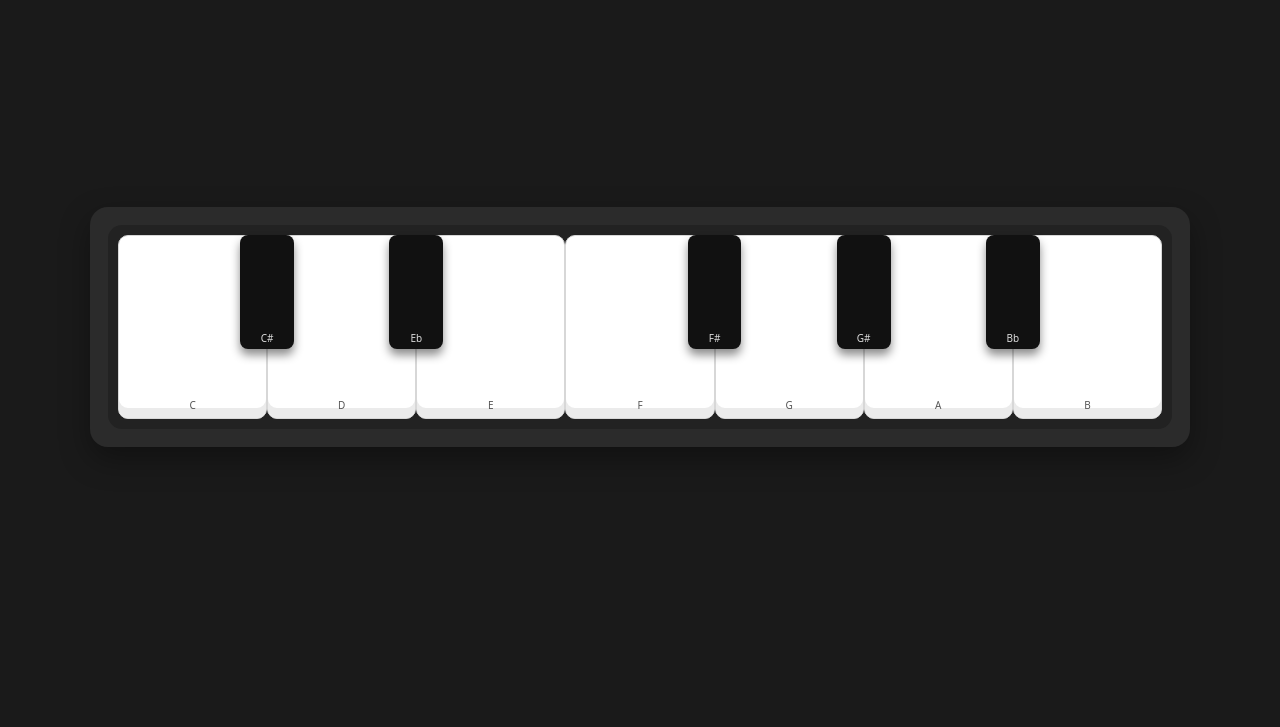
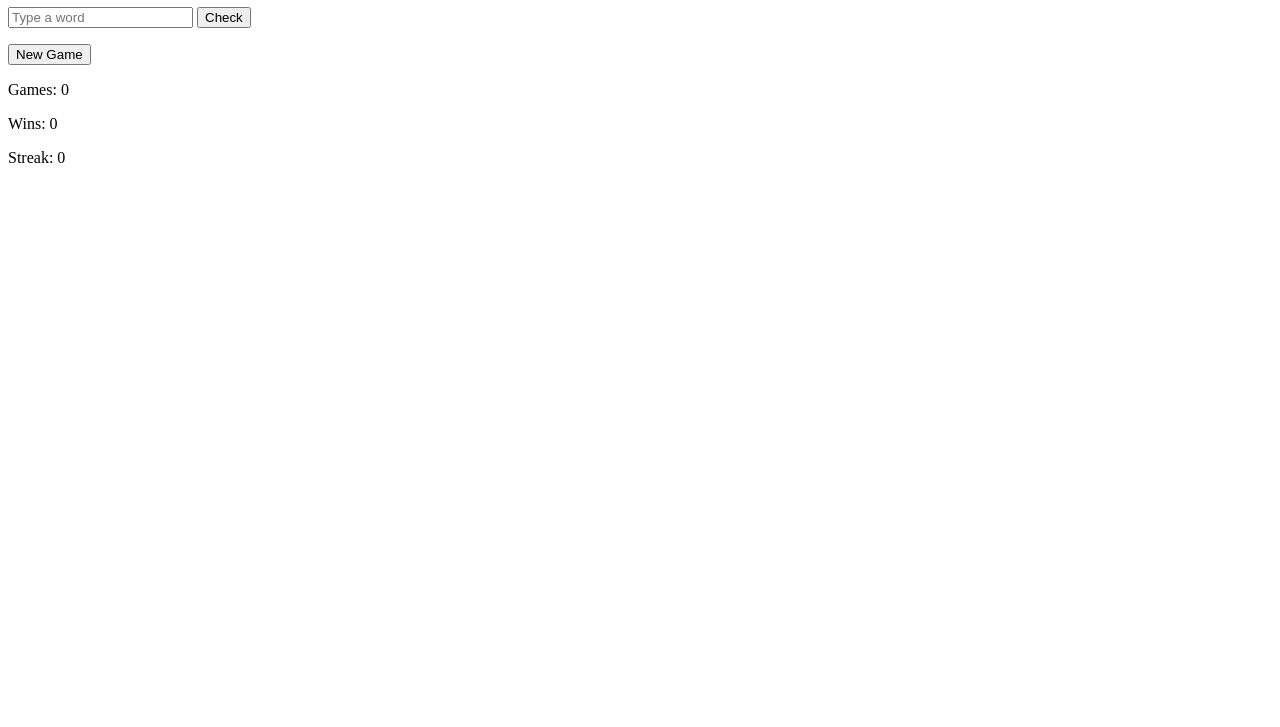
Before and after one commit to paunagiulia/multimedia, a plain HTML site: page index.html in a window 1280 px wide. Shown: the part 73-800 px from the top of the page. Drawn offline with Linux system fonts and the light colour scheme.

Commit message:
Add word game assignment

```diff
--- a/index.html
+++ b/index.html
@@ -1,49 +1,34 @@
-<!doctype html>
-<html lang="ro">
+<!DOCTYPE html>
+<html lang="en">
 <head>
-  <meta charset="UTF-8" />
-  <meta name="viewport" content="width=device-width, initial-scale=1.0" />
-  <title>Multimedia Keyboard</title>
-  <link rel="stylesheet" href="style.css" />
+  <meta charset="UTF-8">
+  <title>Multimedia Word Game</title>
+  <meta name="viewport" content="width=device-width, initial-scale=1.0">
+  <link rel="stylesheet" href="style.css">
 </head>
 <body>
 
-  <div class="keyboard">
-    <div class="keypad">
-      <div class="white-wrap">
-        <div class="key white" data-note="C"></div>
-        <div class="key black" data-note="C#"></div>
-      </div>
+  <div class="container">
+    <h1>Multimedia Word Game</h1>
 
-      <div class="white-wrap">
-        <div class="key white" data-note="D"></div>
-        <div class="key black" data-note="Eb"></div>
-      </div>
+    <div id="board"></div>
 
-      <div class="white-wrap">
-        <div class="key white" data-note="E"></div>
-      </div>
+    <div class="controls">
+      <input id="wordInput" type="text" maxlength="5" placeholder="Type a word">
+      <button id="checkBtn">Check</button>
+    </div>
 
-      <div class="white-wrap">
-        <div class="key white" data-note="F"></div>
-        <div class="key black" data-note="F#"></div>
-      </div>
+    <p id="info"></p>
 
-      <div class="white-wrap">
-        <div class="key white" data-note="G"></div>
-        <div class="key black" data-note="G#"></div>
-      </div>
+    <button id="newGame" class="hidden">New Game</button>
 
-      <div class="white-wrap">
-        <div class="key white" data-note="A"></div>
-        <div class="key black" data-note="Bb"></div>
-      </div>
-
-      <div class="white-wrap">
-        <div class="key white" data-note="B"></div>
-      </div>
+    <div class="stats">
+      <p>Games: <span id="games">0</span></p>
+      <p>Wins: <span id="wins">0</span></p>
+      <p>Streak: <span id="streak">0</span></p>
     </div>
   </div>
 
+  <script src="script.js"></script>
 </body>
 </html>
--- /dev/null
+++ b/script.js
@@ -0,0 +1,109 @@
+const wordList = [
+  "media","sound","video","light","pixel",
+  "color","music","input","frame","logic"
+];
+
+let secretWord = "";
+let rowIndex = 0;
+let finished = false;
+
+let games = 0;
+let wins = 0;
+let streak = 0;
+
+const board = document.getElementById("board");
+const input = document.getElementById("wordInput");
+const info = document.getElementById("info");
+const newGameBtn = document.getElementById("newGame");
+
+function createBoard() {
+  board.innerHTML = "";
+  for (let i = 0; i < 6; i++) {
+    const row = document.createElement("div");
+    row.className = "row";
+    for (let j = 0; j < 5; j++) {
+      const cell = document.createElement("div");
+      cell.className = "cell";
+      row.appendChild(cell);
+    }
+    board.appendChild(row);
+  }
+}
+
+function startGame() {
+  secretWord = wordList[Math.floor(Math.random() * wordList.length)];
+  rowIndex = 0;
+  finished = false;
+  info.textContent = "";
+  input.value = "";
+  newGameBtn.classList.add("hidden");
+  createBoard();
+}
+
+function checkWord() {
+  if (finished) return;
+
+  const guess = input.value.toLowerCase();
+
+  if (guess.length !== 5) {
+    info.textContent = "Word must have 5 letters.";
+    return;
+  }
+
+  const result = Array(5).fill("wrong");
+  let tempWord = secretWord.split("");
+
+  for (let i = 0; i < 5; i++) {
+    if (guess[i] === tempWord[i]) {
+      result[i] = "correct";
+      tempWord[i] = null;
+    }
+  }
+
+  for (let i = 0; i < 5; i++) {
+    if (result[i] === "correct") continue;
+    const index = tempWord.indexOf(guess[i]);
+    if (index !== -1) {
+      result[i] = "present";
+      tempWord[index] = null;
+    }
+  }
+
+  const row = board.children[rowIndex];
+  for (let i = 0; i < 5; i++) {
+    row.children[i].textContent = guess[i];
+    row.children[i].classList.add(result[i]);
+  }
+
+  if (guess === secretWord) {
+    info.textContent = "You won!";
+    finished = true;
+    games++;
+    wins++;
+    streak++;
+    newGameBtn.classList.remove("hidden");
+  } else {
+    rowIndex++;
+    if (rowIndex === 6) {
+      info.textContent = "You lost! Word was: " + secretWord.toUpperCase();
+      finished = true;
+      games++;
+      streak = 0;
+      newGameBtn.classList.remove("hidden");
+    }
+  }
+
+  document.getElementById("games").textContent = games;
+  document.getElementById("wins").textContent = wins;
+  document.getElementById("streak").textContent = streak;
+
+  input.value = "";
+}
+
+document.getElementById("checkBtn").addEventListener("click", checkWord);
+input.addEventListener("keydown", e => {
+  if (e.key === "Enter") checkWord();
+});
+newGameBtn.addEventListener("click", startGame);
+
+startGame();
--- a/style.css
+++ /dev/null
@@ -1,100 +0,0 @@
-*{box-sizing:border-box}
-body{
-  margin:0;
-  width:100vw;
-  height:100vh;
-  display:flex;
-  align-items:center;
-  justify-content:center;
-  background:#1a1a1a;
-  font-family:system-ui,-apple-system,Segoe UI,Roboto,Arial,sans-serif
-}
-.keyboard{
-  width:min(92vw,1100px);
-  height:min(30vh,240px);
-  padding:18px;
-  background:#2b2b2b;
-  border-radius:18px;
-  box-shadow:0 12px 30px rgba(0,0,0,.35);
-  display:flex
-}
-.keypad{
-  width:100%;
-  flex:1;
-  height:100%;
-  background:#222;
-  border-radius:14px;
-  padding:10px;
-  display:flex;
-  position:relative;
-  overflow:hidden
-}
-.white-wrap{
-  position:relative;
-  flex:1;
-  height:100%
-}
-.key{
-  user-select:none;
-  cursor:pointer;
-  transition:background .1s,box-shadow .1s,transform .1s
-}
-.key.white{
-  height:100%;
-  width:100%;
-  background:#fff;
-  border-radius:10px;
-  border:1px solid #d7d7d7;
-  box-shadow:inset 0 -10px 0 rgba(0,0,0,.08),inset 0 2px 0 rgba(255,255,255,.7);
-  position:relative
-}
-.key.white:hover{
-  background:#f0f0f0;
-  box-shadow:inset 0 -6px 0 rgba(0,0,0,.12),inset 0 1px 0 rgba(255,255,255,.6);
-  transform:translateY(1px)
-}
-.key.white:active{
-  background:#e9e9e9;
-  box-shadow:inset 0 -3px 0 rgba(0,0,0,.16),inset 0 1px 0 rgba(255,255,255,.5);
-  transform:translateY(2px)
-}
-.key.black{
-  position:absolute;
-  top:0;
-  right:-18%;
-  width:36%;
-  height:62%;
-  background:#111;
-  border-radius:8px;
-  z-index:3;
-  box-shadow:0 6px 10px rgba(0,0,0,.45)
-}
-.key.black:hover{
-  background:#333;
-  box-shadow:0 3px 6px rgba(0,0,0,.5);
-  transform:translateY(1px)
-}
-.key.black:active{
-  background:#222;
-  box-shadow:0 2px 4px rgba(0,0,0,.55);
-  transform:translateY(2px)
-}
-.key.white::after,.key.black::after{
-  content:attr(data-note);
-  position:absolute;
-  left:50%;
-  transform:translateX(-50%);
-  font-size:10px;
-  line-height:1;
-  text-align:center;
-  opacity:.9;
-  pointer-events:none
-}
-.key.white::after{
-  bottom:8px;
-  color:#444
-}
-.key.black::after{
-  bottom:6px;
-  color:#f2f2f2
-}
```
